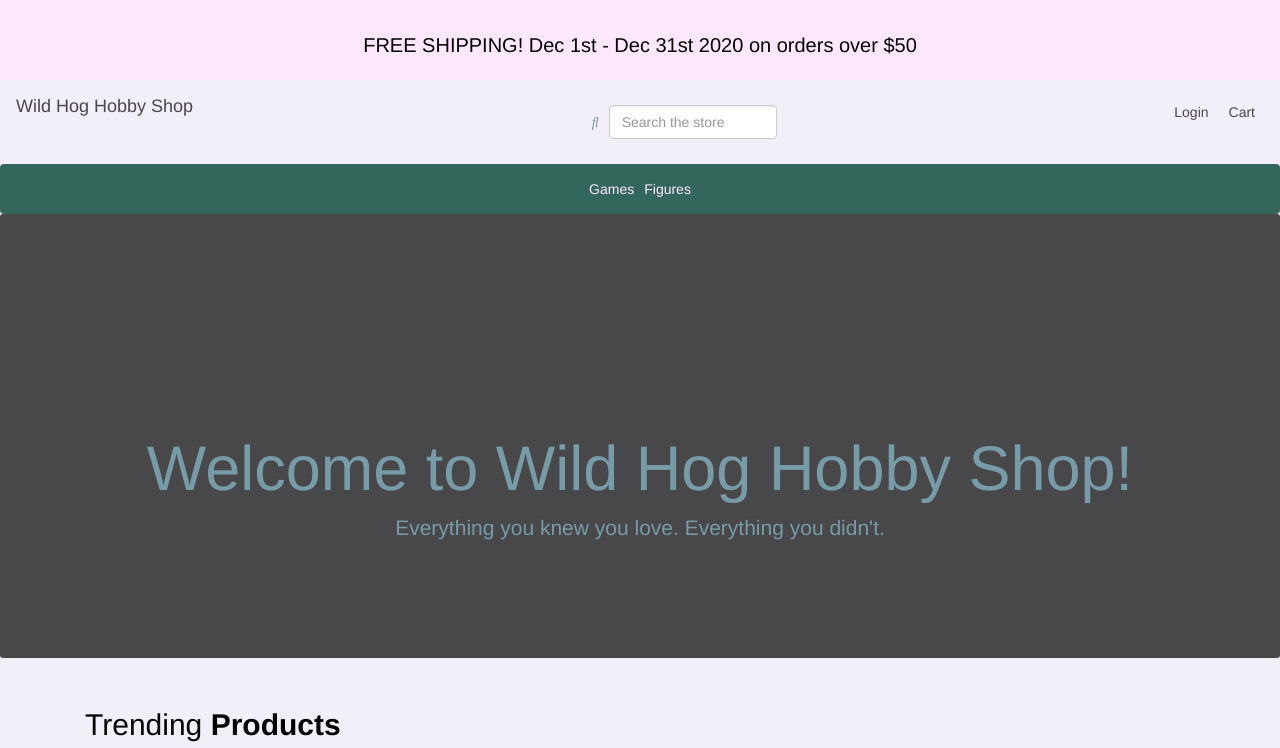
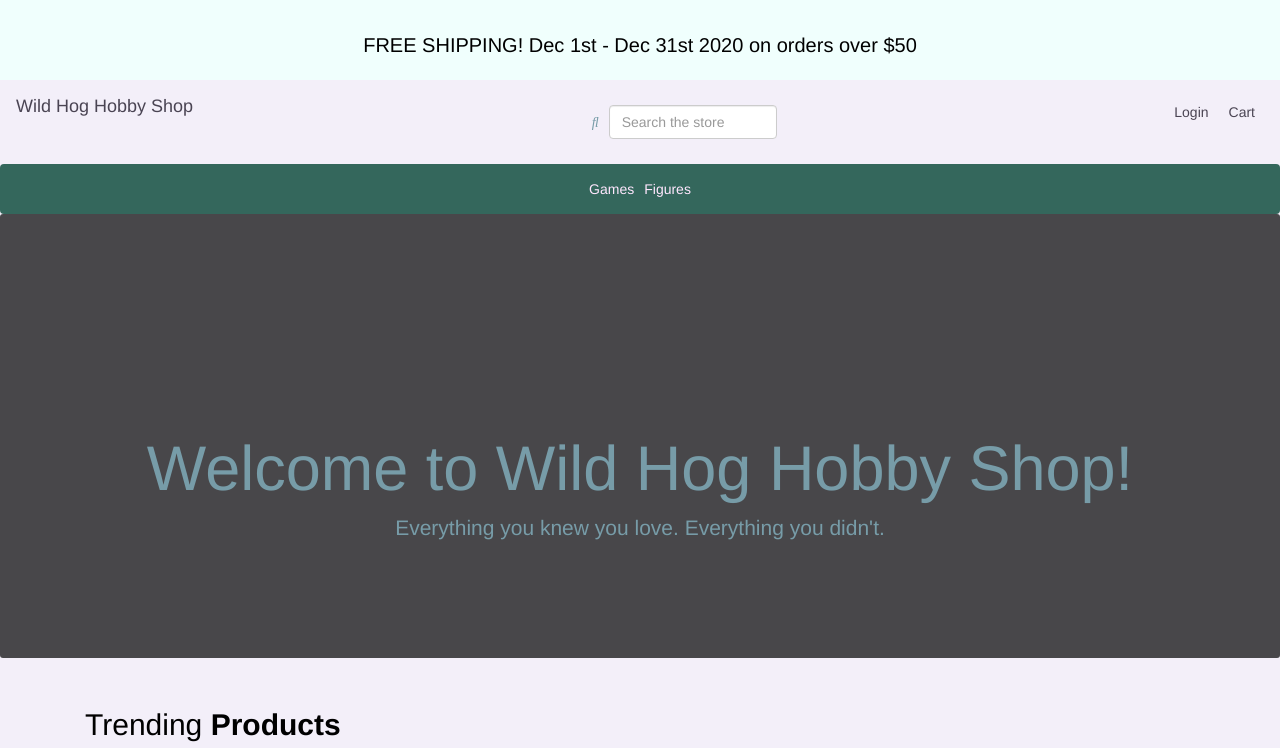
Before and after one commit to VenturingGuy/sprint-project, a plain HTML site: page index.html in a window 1280 px wide. Shown: the top 748 px of the page. Drawn offline with nearby package versions, Linux system fonts and the light colour scheme.

Commit message:
slight color change

```diff
--- a/style.css
+++ b/style.css
@@ -4,7 +4,7 @@ body {
 }
 
 .sale-display {
-  background-color: #ffe7fe;
+  background-color: #f0fffd;
   padding: 1em;
 }
 
```
